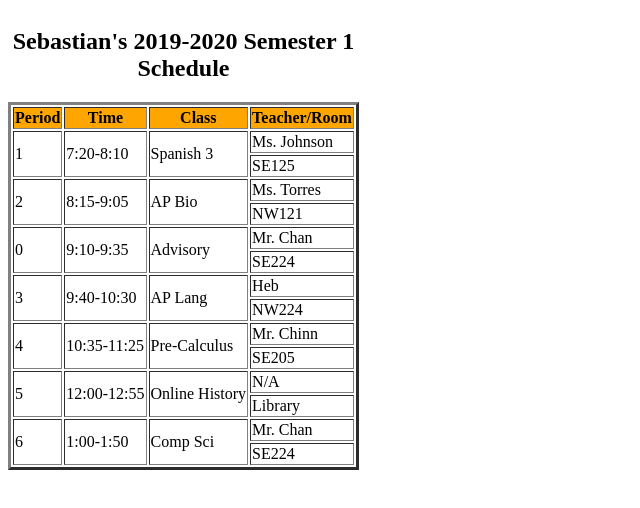
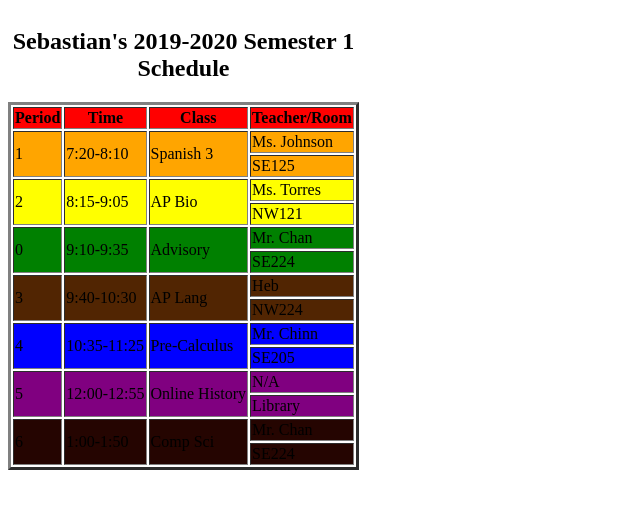
Before and after one commit to sebastianvald/classexamples, a plain HTML site: page schedule.html in a window 1280 px wide. Shown: the whole page, without its empty margins (0-640 px from the left). Drawn offline with Linux system fonts and the light colour scheme.

Commit message:
Update schedule.html

```diff
--- a/schedule.html
+++ b/schedule.html
@@ -3,80 +3,80 @@
   <body>
     <table border=3px>
      <caption><h2>Sebastian's 2019-2020 Semester 1 Schedule</h2></caption>
-      <tr bgcolor="orange">   <!-- tr = table row -->
+      <tr bgcolor="red">   <!-- tr = table row -->
        <th>Period</th> <!-- th = table heading -->
        <th>Time</th>
        <th>Class</th>
        <th>Teacher/Room</th>
       </tr>
 
-      <tr>
+      <tr bgcolor="orange">
         <td rowspan=2>1</td> <!-- td = table data -->
         <td rowspan=2>7:20-8:10</td>
         <td rowspan=2>Spanish 3</td>
         <td>Ms. Johnson</td>
       </tr>
-      <tr>
+      <tr bgcolor="orange">
         <td>SE125</td>
       </tr>
 
-       <tr>
+       <tr bgcolor="yellow">
         <td rowspan=2>2</td> <!-- td = table data -->
         <td rowspan=2>8:15-9:05</td>
         <td rowspan=2>AP Bio</td>
         <td>Ms. Torres</td>
       </tr>
-      <tr>
+      <tr bgcolor="yellow">
         <td>NW121</td>
       </tr>
 
-        <tr>
+       <tr bgcolor="green">
         <td rowspan=2>0</td> <!-- td = table data -->
         <td rowspan=2>9:10-9:35</td>
         <td rowspan=2>Advisory</td>
         <td>Mr. Chan</td>
       </tr>
-      <tr>
+      <tr bgcolor="green">
         <td>SE224</td>
       </tr>
 
-       <tr>
+       <tr bgcolor="51, 255, 243">
         <td rowspan=2>3</td> <!-- td = table data -->
         <td rowspan=2>9:40-10:30</td>
         <td rowspan=2>AP Lang</td>
         <td>Heb</td>
       </tr>
-      <tr>
+      <tr bgcolor="51, 255, 243">
         <td>NW224</td>
       </tr>
 
-       <tr>
+       <tr bgcolor="blue">
         <td rowspan=2>4</td> <!-- td = table data -->
         <td rowspan=2>10:35-11:25</td>
         <td rowspan=2>Pre-Calculus</td>
         <td>Mr. Chinn</td>
       </tr>
-      <tr>
+      <tr bgcolor="blue">
         <td>SE205</td>
       </tr>
 
-       <tr>
+       <tr bgcolor="purple">
         <td rowspan=2>5</td> <!-- td = table data -->
         <td rowspan=2>12:00-12:55</td>
         <td rowspan=2>Online History</td>
         <td>N/A</td>
       </tr>
-      <tr>
+      <tr bgcolor="purple">
         <td>Library</td>
       </tr>
 
-       <tr>
+       <tr bgcolor="255, 51, 162">
         <td rowspan=2>6</td> <!-- td = table data -->
         <td rowspan=2>1:00-1:50</td>
         <td rowspan=2>Comp Sci</td>
         <td>Mr. Chan</td>
       </tr>
-      <tr>
+      <tr bgcolor="255, 51, 162">
         <td>SE224</td>
       </tr>
     </table>
```
